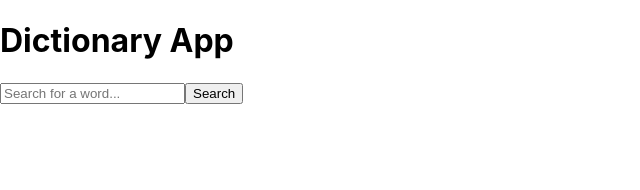
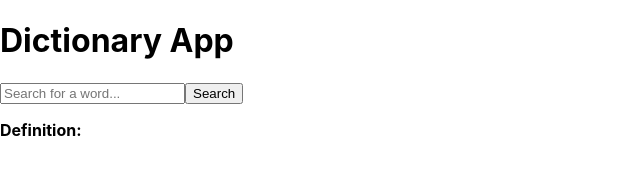
Before and after one commit to CoderRDX/XDictionary, a React (Create React App) app: page / in a window 1280 px wide. Shown: the top 190 px of the page, without its empty margins (0-640 px from the left). Built offline with nearby package versions, Linux system fonts and the light colour scheme.

Commit message:
new changes

```diff
--- a/src/Dictionary.jsx
+++ b/src/Dictionary.jsx
@@ -37,12 +37,8 @@ const customDictionary = [
         placeholder="Search for a word..."
          />
          <button onClick={handleSearch}>Search</button>
-         {meaning && (
-            <div>
-                <p><strong>Definition:</strong></p>
-                <p>{meaning}</p>
-            </div>
-        )}
+         <p><strong>Definition:</strong></p>
+         {meaning && (<p>{meaning}</p>)}
       </div>
     );
 
```
